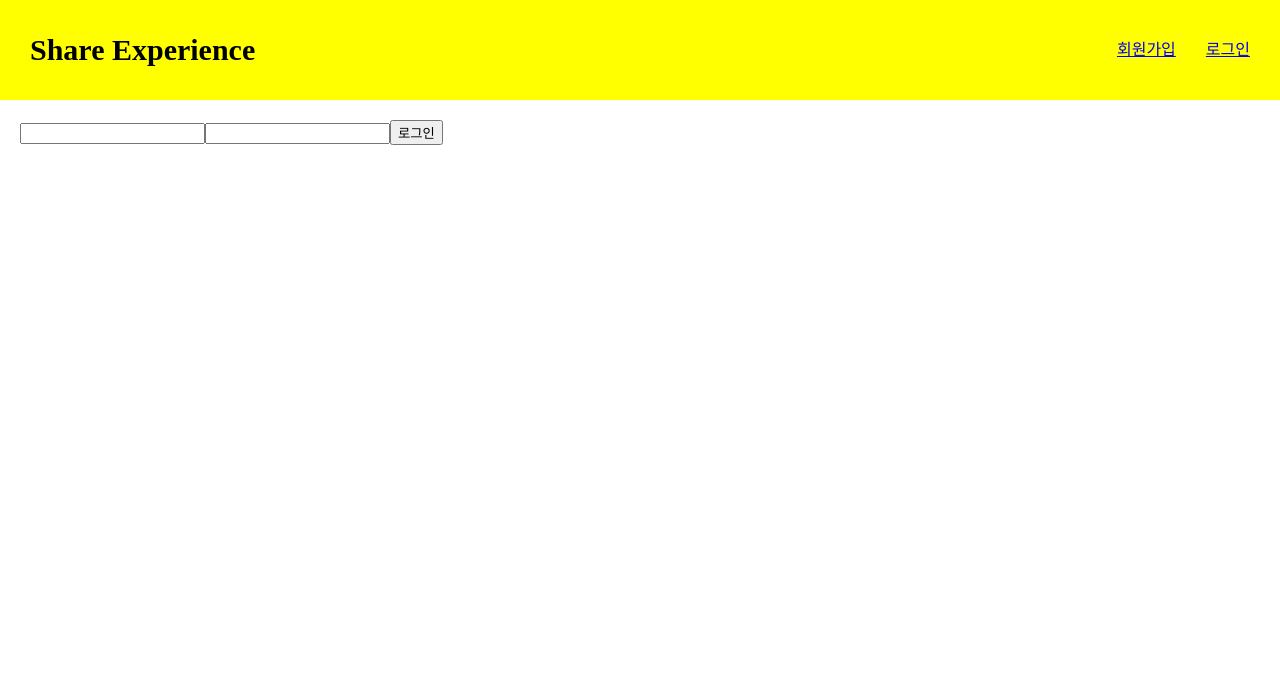
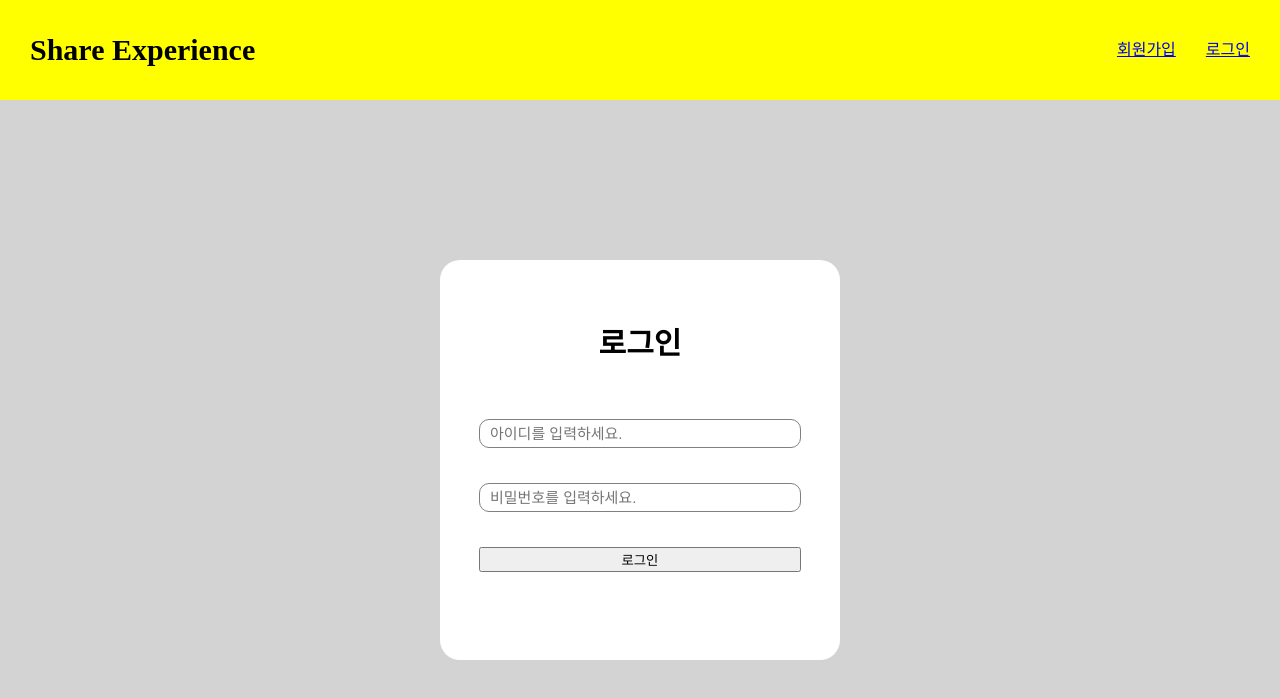
Before and after one commit to wsdx123/jy-lv4, a React (Create React App) app: page /login in a window 1280 px wide. Shown: the top 698 px of the page. Built offline with nearby package versions, Linux system fonts and the light colour scheme; no server answers.

Commit message:
feat: form help text 구현, 간단한 css

```diff
--- a/src/App.css
+++ /dev/null
@@ -1,38 +0,0 @@
-.App {
-  text-align: center;
-}
-
-.App-logo {
-  height: 40vmin;
-  pointer-events: none;
-}
-
-@media (prefers-reduced-motion: no-preference) {
-  .App-logo {
-    animation: App-logo-spin infinite 20s linear;
-  }
-}
-
-.App-header {
-  background-color: #282c34;
-  min-height: 100vh;
-  display: flex;
-  flex-direction: column;
-  align-items: center;
-  justify-content: center;
-  font-size: calc(10px + 2vmin);
-  color: white;
-}
-
-.App-link {
-  color: #61dafb;
-}
-
-@keyframes App-logo-spin {
-  from {
-    transform: rotate(0deg);
-  }
-  to {
-    transform: rotate(360deg);
-  }
-}
--- a/src/App.jsx
+++ b/src/App.jsx
@@ -1,4 +1,3 @@
-import 'App.css'
 import Layout from 'components/layout'
 import Home from 'pages/Home'
 import Login from 'pages/Login'
--- /dev/null
+++ b/src/components/Input/Input.module.css
@@ -0,0 +1,7 @@
+.input {
+  width: 300px;
+  padding: 5px 10px;
+  font-size: 15px;
+  border: 1px solid gray;
+  border-radius: 10px;
+}
--- /dev/null
+++ b/src/components/Input/index.jsx
@@ -0,0 +1,18 @@
+import styles from 'components/Input/Input.module.css'
+
+function Input({ type, value, onChange, onInvalid }) {
+  return (
+    <input
+      className={styles.input}
+      name={type}
+      type={type === 'id' ? 'text' : 'password'}
+      value={value}
+      placeholder={`${type === 'id' ? '아이디' : '비밀번호'}를 입력하세요.`}
+      onChange={onChange}
+      required
+      onInvalid={onInvalid}
+    />
+  )
+}
+
+export default Input
--- a/src/components/layout/Layout.module.css
+++ b/src/components/layout/Layout.module.css
@@ -1,4 +1,11 @@
+.container {
+  background-color: lightgrey;
+}
+
 .contents {
-  margin-top: 120px;
-  margin-left: 20px;
+  padding-top: 120px;
+  display: flex;
+  justify-content: center;
+  align-items: center;
+  height: calc(100vh - 120px);
 }
--- a/src/components/layout/index.jsx
+++ b/src/components/layout/index.jsx
@@ -5,14 +5,12 @@ import styles from 'components/layout/Layout.module.css'
 
 function Layout({ children }) {
   return (
-    <div>
+    <div className={styles.container}>
       <Header />
-
       <main className={styles.contents}>{children}</main>
       <ModalPortal>
         <Modal />
       </ModalPortal>
-
     </div>
   )
 }
--- a/src/pages/Login.jsx
+++ /dev/null
@@ -1,68 +0,0 @@
-import { useState } from 'react'
-import { useDispatch } from 'react-redux'
-import { useNavigate } from 'react-router-dom'
-import { openAlert } from 'redux/modules/modalSlice'
-import { loginJWT } from 'service/api'
-
-function Login() {
-  const [loginInfo, setLoginInfo] = useState({
-    userId: '',
-    password: ''
-  })
-  const navigate = useNavigate()
-  const dispatch = useDispatch()
-
-  const handleRegister = async (e) => {
-    e.preventDefault()
-
-    const { userId, password } = loginInfo
-    if (userId === '' || password === '') {
-      dispatch(openAlert('아이디 혹은 비밀번호를 입력해주세요.'))
-
-      return
-    }
-
-    try {
-      const tmp = await loginJWT(userId, password)
-      localStorage.setItem('token', JSON.stringify(tmp))
-      setLoginInfo({ userId: '', password: '' })
-      navigate('/')
-    } catch (error) {
-      const { message } = error.response.data
-      dispatch(openAlert(message))
-      setLoginInfo({ ...loginInfo, password: '' })
-    }
-  }
-
-  // const tmp = async () => {
-  //   try {
-  //     const response = await authorizeJWT(token)
-  //     console.log(response.data.message)
-  //   } catch (error) {
-  //     console.error(error)
-  //   }
-  // }
-
-  return (
-    <div>
-      <form onSubmit={handleRegister}>
-        <input
-          type='text'
-          value={loginInfo.userId}
-          onChange={(e) => setLoginInfo({ ...loginInfo, userId: e.target.value })}
-        />
-        <input
-          type='password'
-          value={loginInfo.password}
-          onChange={(e) => setLoginInfo({ ...loginInfo, password: e.target.value })}
-        />
-        <button type='submit'>로그인</button>
-      </form>
-      {/* <button type='button' onClick={tmp}>
-        인증
-      </button> */}
-    </div>
-  )
-}
-
-export default Login
--- /dev/null
+++ b/src/pages/Login/Login.module.css
@@ -0,0 +1,35 @@
+.container {
+  display: flex;
+  flex-direction: column;
+  justify-content: center;
+  align-items: center;
+
+  background-color: white;
+  border-radius: 20px;
+
+  width: 400px;
+  height: 400px;
+}
+
+.title {
+  font-size: 30px;
+  font-weight: 600;
+  margin-bottom: 40px;
+}
+
+.loginForm {
+  display: flex;
+  flex-direction: column;
+  gap: 35px;
+  margin: 20px;
+}
+.inputContainer {
+  position: relative;
+}
+
+.helpText {
+  position: absolute;
+  margin: 5px;
+  color: red;
+  font-size: 14px;
+}
--- /dev/null
+++ b/src/pages/Login/index.jsx
@@ -0,0 +1,84 @@
+import Input from 'components/Input'
+import { useState } from 'react'
+import { useDispatch } from 'react-redux'
+import { useNavigate } from 'react-router-dom'
+import { openAlert } from 'redux/modules/modalSlice'
+import { loginJWT } from 'service/api'
+import styles from 'pages/Login/Login.module.css'
+
+function Login() {
+  const [loginInfo, setLoginInfo] = useState({
+    userId: '',
+    password: ''
+  })
+  const [errorMessage, setErrorMessage] = useState({ id: '', password: '' })
+
+  const navigate = useNavigate()
+  const dispatch = useDispatch()
+
+  const handleInput = (e) => {
+    const { validity, name, value } = e.target
+    if (name === 'id') {
+      if (validity.valid) {
+        setErrorMessage({ ...errorMessage, id: '' })
+      }
+      setLoginInfo({ ...loginInfo, userId: value })
+    } else {
+      if (validity.valid) {
+        setErrorMessage({ ...errorMessage, password: '' })
+      }
+      setLoginInfo({ ...loginInfo, password: value })
+    }
+  }
+
+  const handleFormHelpText = (e) => {
+    e.preventDefault()
+    const { name } = e.target
+
+    if (name === 'id') {
+      setErrorMessage({ ...errorMessage, id: '아이디를 입력해 주세요.' })
+    } else {
+      setErrorMessage({ ...errorMessage, password: '비밀번호를 입력해 주세요.' })
+    }
+  }
+
+  const handleRegister = async (e) => {
+    e.preventDefault()
+
+    const { userId, password } = loginInfo
+    if (userId === '' || password === '') {
+      dispatch(openAlert('아이디 혹은 비밀번호를 입력해 주세요.'))
+      return
+    }
+
+    try {
+      const tmp = await loginJWT(userId, password)
+      localStorage.setItem('token', JSON.stringify(tmp))
+      setLoginInfo({ userId: '', password: '' })
+      navigate('/')
+    } catch (error) {
+      const { message } = error.response.data
+      dispatch(openAlert(message))
+      setLoginInfo({ ...loginInfo, password: '' })
+    }
+  }
+
+  return (
+    <div className={styles.container}>
+      <h2 className={styles.title}>로그인</h2>
+      <form className={styles.loginForm} onSubmit={handleRegister}>
+        <div className={styles.inputContainer}>
+          <Input type='id' value={loginInfo.userId} onChange={handleInput} onInvalid={handleFormHelpText} />
+          {errorMessage.id && <p className={styles.helpText}>{errorMessage.id}</p>}
+        </div>
+        <div className={styles.inputContainer}>
+          <Input type='password' value={loginInfo.password} onChange={handleInput} onInvalid={handleFormHelpText} />
+          {errorMessage.password && <p className={styles.helpText}>{errorMessage.password}</p>}
+        </div>
+        <button type='submit'>로그인</button>
+      </form>
+    </div>
+  )
+}
+
+export default Login
--- a/src/pages/Register.jsx
+++ b/src/pages/Register.jsx
@@ -1,3 +1,4 @@
+import Input from 'components/Input'
 import { useState } from 'react'
 import { useDispatch } from 'react-redux'
 import { useNavigate } from 'react-router-dom'
@@ -9,20 +10,48 @@ function Register() {
     userId: '',
     password: ''
   })
+  const [errorMessage, setErrorMessage] = useState({ id: '', password: '' })
+
   const navigate = useNavigate()
   const dispatch = useDispatch()
+
+  const handleInput = (e) => {
+    const { validity, name, value } = e.target
+    if (name === 'id') {
+      if (validity.valid) {
+        setErrorMessage({ ...errorMessage, id: '' })
+      }
+      setRegisterInfo({ ...registerInfo, userId: value })
+    } else {
+      if (validity.valid) {
+        setErrorMessage({ ...errorMessage, password: '' })
+      }
+      setRegisterInfo({ ...registerInfo, password: value })
+    }
+  }
+
+  const handleFormHelpText = (e) => {
+    e.preventDefault()
+
+    const { name } = e.target
+    if (name === 'id') {
+      setErrorMessage({ ...errorMessage, id: '아이디를 입력해 주세요.' })
+    } else {
+      setErrorMessage({ ...errorMessage, password: '비밀번호를 입력해 주세요.' })
+    }
+  }
 
   const handleRegister = async (e) => {
     e.preventDefault()
     const { userId, password } = registerInfo
     if (userId === '' || password === '') {
-      dispatch(openAlert('아이디 혹은 비밀번호를 입력해주세요.'))
+      dispatch(openAlert('아이디 혹은 비밀번호를 입력해 주세요.'))
       return
     }
     try {
       await registerJWT(userId, password)
       setRegisterInfo({ userId: '', password: '' })
-      dispatch(openAlert('회원가입 완료! 로그인 후 사용해주세요'))
+      dispatch(openAlert('회원가입 완료! 로그인 후 사용해 주세요.'))
       navigate('/login')
     } catch (error) {
       dispatch(openAlert(error.response.data.message))
@@ -32,19 +61,12 @@ function Register() {
   return (
     <div>
       <form onSubmit={handleRegister}>
-        <input
-          type='text'
-          value={registerInfo.userId}
-          onChange={(e) => setRegisterInfo({ ...registerInfo, userId: e.target.value })}
-        />
-
-        <input
-          type='password'
-          value={registerInfo.password}
-          onChange={(e) => setRegisterInfo({ ...registerInfo, password: e.target.value })}
-        />
+        <Input type='id' value={registerInfo.userId} onChange={handleInput} onInvalid={handleFormHelpText} />
+        <Input type='password' value={registerInfo.password} onChange={handleInput} onInvalid={handleFormHelpText} />
         <button type='submit'>회원가입</button>
       </form>
+      {errorMessage.id && <p>{errorMessage.id}</p>}
+      {errorMessage.password && <p>{errorMessage.password}</p>}
     </div>
   )
 }
```
